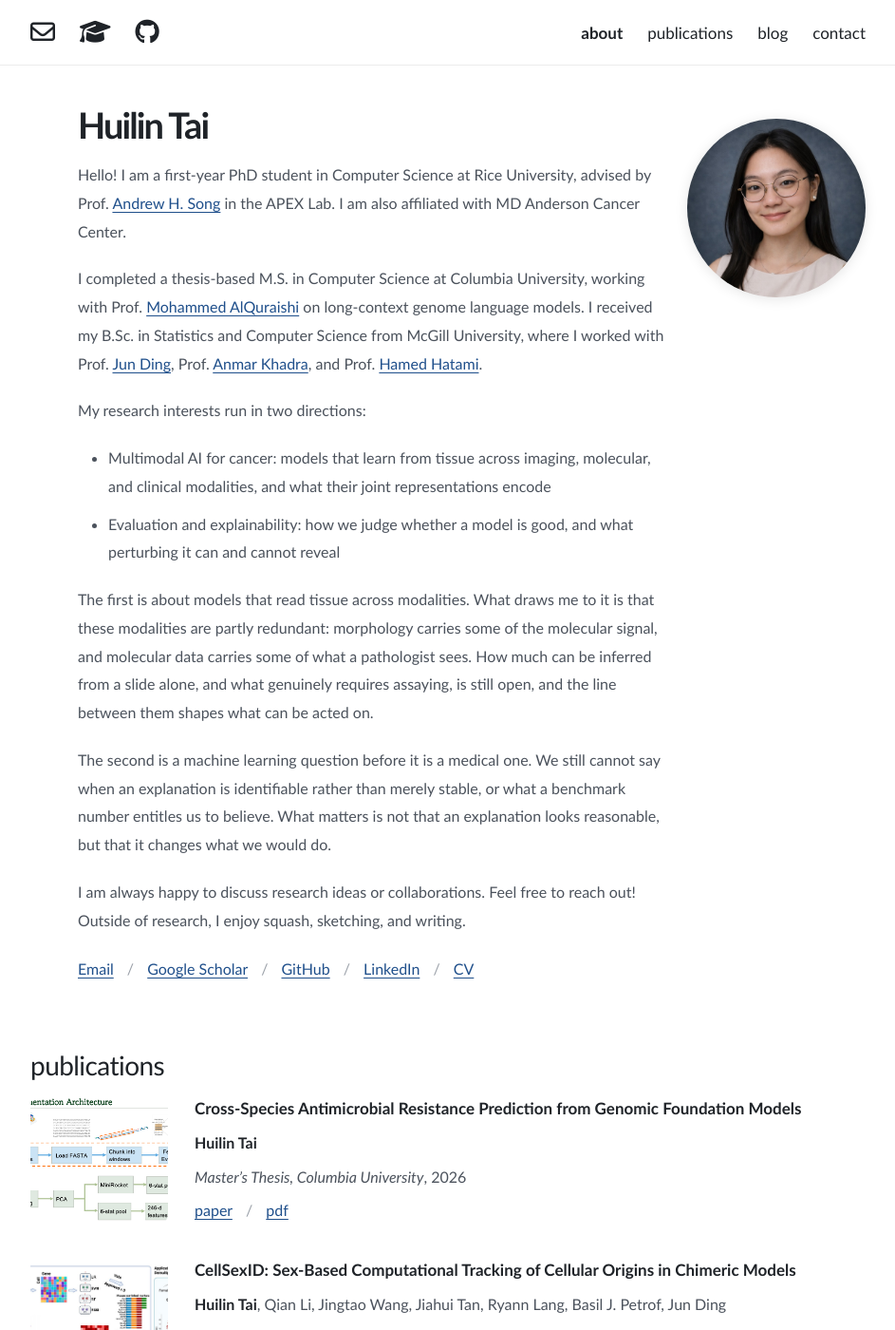
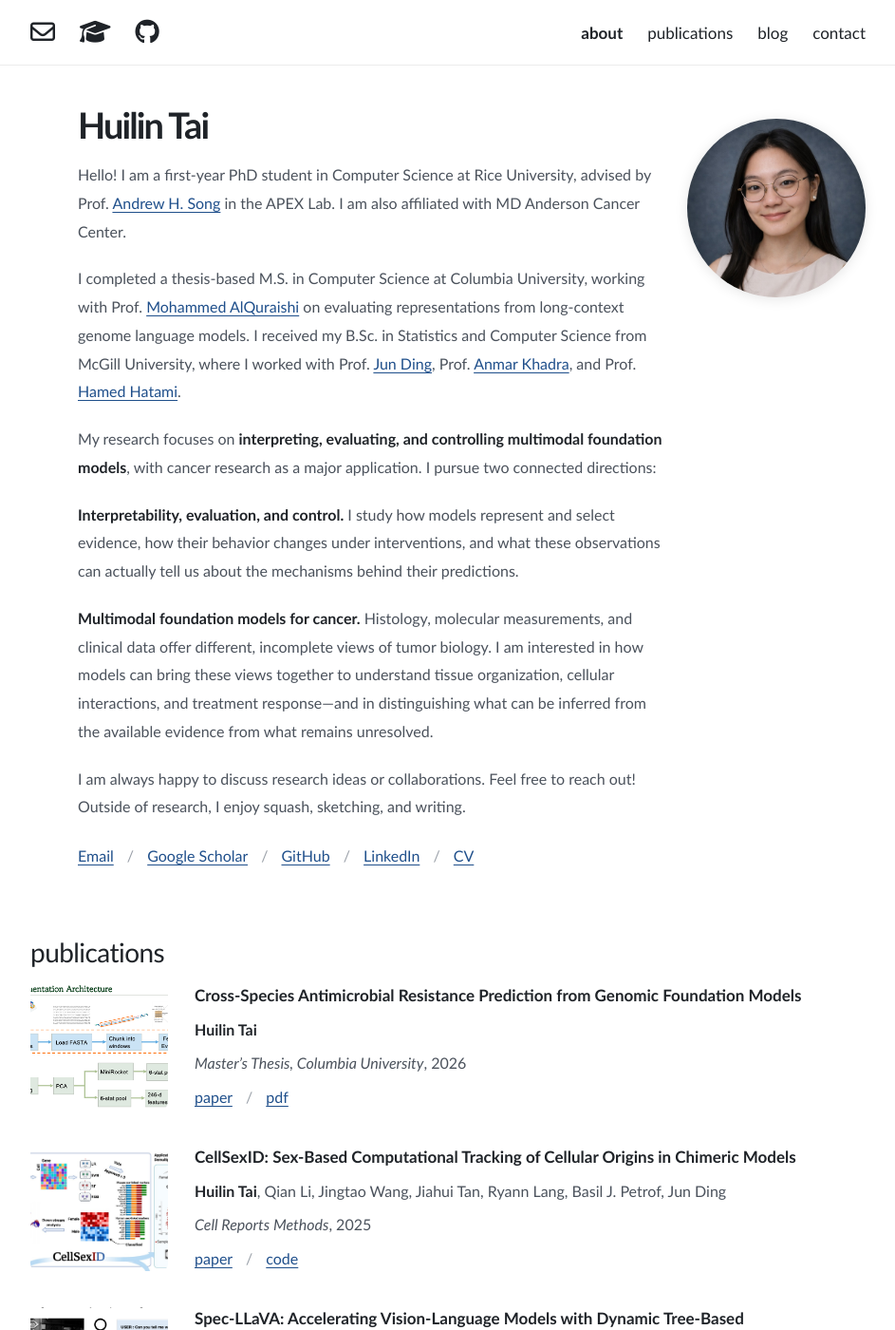
Before and after one commit to haleyyytai/haleyyytai.github.io, a Jekyll site: the page index.html, which Jekyll copies as it is, in a window 1280 px wide and 1400 px high. Shown: the whole window at 95% size, without its empty margins (168-1111 px from the left). Built offline with Jekyll 4.4.1, drawn with Linux system fonts in a browser that asks for light colours.

Commit message:
Update intro and research focus
Co-Authored-By: Claude Opus 5.5 <noreply@anthropic.com>

```diff
--- a/index.html
+++ b/index.html
@@ -4,7 +4,7 @@
 <head>
   <meta charset="UTF-8">
   <title>Huilin Tai | Computer Science PhD Student | Rice University</title>
-  <meta name="description" content="Huilin Tai is a first-year PhD student in Computer Science at Rice University. Her research focuses on multimodal AI for cancer, and on AI evaluation and explainability.">
+  <meta name="description" content="Huilin Tai is a first-year PhD student in Computer Science at Rice University. Her research focuses on interpreting, evaluating, and controlling multimodal foundation models, with cancer research as a major application.">
   <meta name="author" content="Huilin Tai">
   <meta name="viewport" content="width=device-width, initial-scale=1">
   <meta name="robots" content="index, follow">
@@ -79,7 +79,7 @@
           I completed a thesis-based M.S. in Computer Science at Columbia
           University, working with Prof.
           <a href="https://systemsbiology.columbia.edu/faculty/mohammed-alquraishi" target="_blank">Mohammed AlQuraishi</a>
-          on long-context genome language models. I received my B.Sc. in Statistics and Computer Science from McGill University,
+          on evaluating representations from long-context genome language models. I received my B.Sc. in Statistics and Computer Science from McGill University,
           where I worked with Prof.
           <a href="https://junding.lab.mcgill.ca/" target="_blank">Jun Ding</a>,
           Prof. <a href="https://khadralab.github.io/" target="_blank">Anmar Khadra</a>,
@@ -88,27 +88,23 @@
         </p>
 
         <p>
-          My research interests run in two directions:
-        </p>
-
-        <ul class="interest-list">
-          <li>Multimodal AI for cancer: models that learn from tissue across imaging, molecular, and clinical modalities, and what their joint representations encode</li>
-          <li>Evaluation and explainability: how we judge whether a model is good, and what perturbing it can and cannot reveal</li>
-        </ul>
-
-        <p>
-          The first is about models that read tissue across modalities. What draws me to it is
-          that these modalities are partly redundant: morphology carries some of the molecular
-          signal, and molecular data carries some of what a pathologist sees. How much can be
-          inferred from a slide alone, and what genuinely requires assaying, is still open, and
-          the line between them shapes what can be acted on.
+          My research focuses on <strong>interpreting, evaluating, and controlling multimodal
+          foundation models</strong>, with cancer research as a major application. I pursue two
+          connected directions:
         </p>
 
         <p>
-          The second is a machine learning question before it is a medical one. We still cannot
-          say when an explanation is identifiable rather than merely stable, or what a benchmark
-          number entitles us to believe. What matters is not that an explanation looks reasonable,
-          but that it changes what we would do.
+          <strong>Interpretability, evaluation, and control.</strong> I study how models represent
+          and select evidence, how their behavior changes under interventions, and what these
+          observations can actually tell us about the mechanisms behind their predictions.
+        </p>
+
+        <p>
+          <strong>Multimodal foundation models for cancer.</strong> Histology, molecular
+          measurements, and clinical data offer different, incomplete views of tumor biology. I am
+          interested in how models can bring these views together to understand tissue
+          organization, cellular interactions, and treatment response&mdash;and in distinguishing
+          what can be inferred from the available evidence from what remains unresolved.
         </p>
 
         <p>
```
